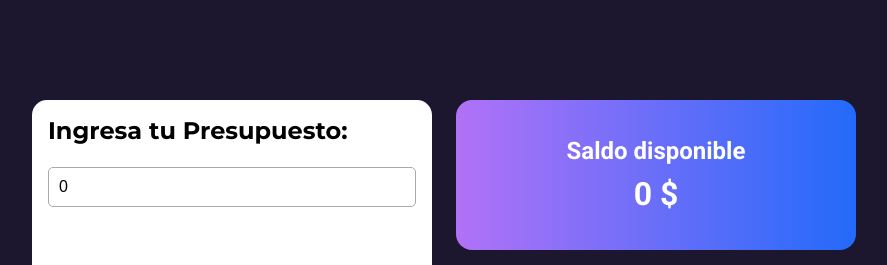
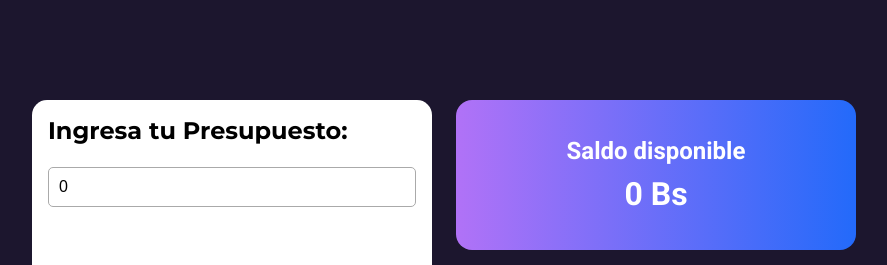
Before and after one commit to angular-bolivia/ng-she-workshop, an Angular app: page / in a window 1280 px wide. Both pictures are taken after a click on the button "Listo". Shown: the top 265 px of the page, without its empty margins (196-1083 px from the left). Built offline with nearby package versions, Linux system fonts and the light colour scheme.

Commit message:
estilos finalizados

```diff
--- a/src/app/app.component.html
+++ b/src/app/app.component.html
@@ -38,7 +38,7 @@
   <div class="contenedor-lista">
     <div class="restante" *ngIf="existePresupuesto">
       <p>Saldo disponible</p>
-      <p>{{ restante }} $</p>
+      <p>{{ restante }} Bs</p>
     </div>
 
     <div class="caja-lista">
@@ -46,7 +46,7 @@
         <li *ngFor="let gasto of gastos; index as indice">
           <p>{{ gasto.nombreGasto }}</p>
           <div>
-            <span>${{ gasto.cantidadGasto }} $</span>
+            <span>{{ gasto.cantidadGasto }} Bs</span>
             <button (click)="eliminarGasto(indice, gasto.cantidadGasto)">
               <img src="../assets/delete-icon.svg" alt="delete" />
             </button>
--- a/src/styles.css
+++ b/src/styles.css
@@ -42,7 +42,6 @@ input::placeholder {
   font-size: 16px;
 }
 
-/* TODO: configurar la altura de una mejor forma */
 @media screen and (max-width: 825px) {
   body {
     height: 1115px;
```
